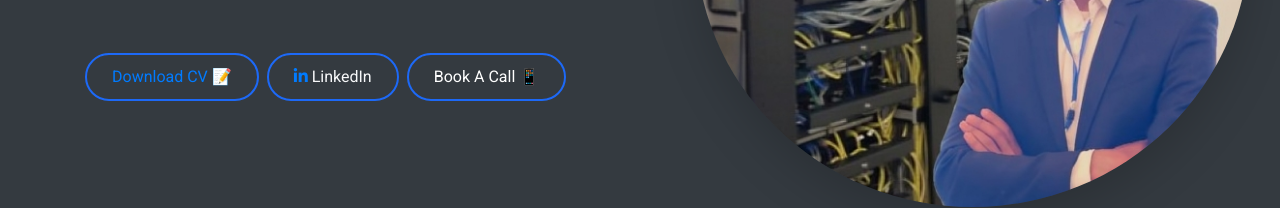
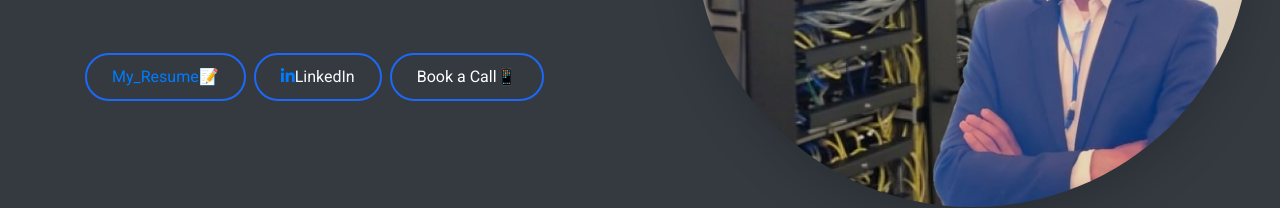
Before and after one commit to getasewsw/portfolio, a plain HTML site: page index.html in a window 1280 px wide. Shown: the part 453-661 px from the top of the page. Drawn offline with nearby package versions, Linux system fonts and the light colour scheme.

```diff
--- a/index.html
+++ b/index.html
@@ -66,11 +66,11 @@
                     <h1 class="typed-text-output d-inline font-weight-lighter text-white"></h1>
                     <div class="typed-text d-none">LinkedIn Content Creator, Web Developer, Network Administration, IT Specialist, Cloud Consultant</div>
                     <div class="d-flex align-items-center justify-content-center justify-content-lg-start pt-5">
-                        <a href="https://drive.google.com/file/d/1Aue_fjW9UgNbouiKoJt_cZs0kz7adqR-/view?usp=drive_link" target="_blank" class="btn btn-outline-primary mr-2">Download CV 📝</a>
+                        <a href="https://drive.google.com/file/d/1Aue_fjW9UgNbouiKoJt_cZs0kz7adqR-/view?usp=drive_link" target="_blank" class="btn btn-outline-primary mr-2">My_Resume📝</a>
 
-                        <a href="https://www.linkedin.com/in/getasew-hailu/" class="btn btn-outline-light text-black mr-2" target="_blank"><i class=" text-primary fab fa-linkedin-in"></i> LinkedIn</a>
+                        <a href="https://www.linkedin.com/in/getasew-hailu/" class="btn btn-outline-light text-black mr-2" target="_blank"><i class=" text-primary fab fa-linkedin-in"></i>LinkedIn</a>
 
-                        <a href="https://calendly.com/getasewsw/meeting-hire-me" class="btn btn-outline-danger text-white mr-2" target="_blank"> Book A Call <i class=" text-primary fab">📱</i></a>
+                        <a href="https://calendly.com/getasewsw/meeting-hire-me" class="btn btn-outline-danger text-white mr-2" target="_blank">Book a Call<i class=" text-primary fab">📱</i></a>
                     </div>
                 </div>
                 <div class="col-lg-6 px-8 pl-lg-0 pb-5 pb-lg-4 about-img">
```
